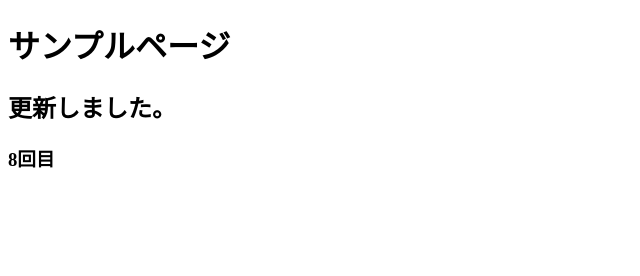
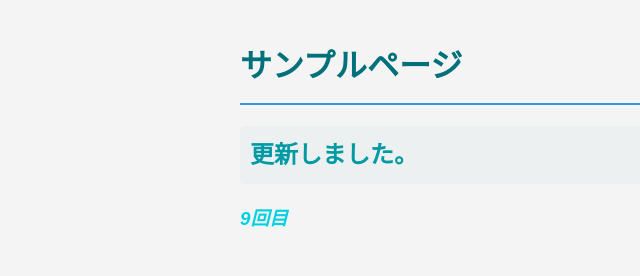
Before and after one commit to nakazt/actions_test, a plain HTML site: page docs/index.html in a window 1280 px wide. Shown: the whole page, without its empty margins (0-640 px from the left). Drawn offline with Linux system fonts and the light colour scheme.

Commit message:
aply css

```diff
--- a/docs/index.html
+++ b/docs/index.html
@@ -4,11 +4,40 @@
     <meta charset="UTF-8">
     <meta name="viewport" content="width=device-width, initial-scale=1.0">
     <title>サンプルページ</title>
+    <style>
+        body {
+            font-family: 'Arial', sans-serif;
+            line-height: 1.6;
+            color: #333;
+            max-width: 800px;
+            margin: 0 auto;
+            padding: 20px;
+            background-color: #f4f4f4;
+        }
+        h1, h2, h3 {
+            color: #2c3e50;
+        }
+        h1 {
+            border-bottom: 2px solid #3498db;
+            padding-bottom: 10px;
+            color: #00707a;
+        }
+        h2 {
+            background-color: #ecf0f1;
+            padding: 10px;
+            border-radius: 5px;
+            color: #009aa5;
+        }
+        h3 {
+            font-style: italic;
+            color: #00d1e0;
+        }
+    </style>
 </head>
 <body>
     <h1>サンプルページ</h1>
     <h2>更新しました。</h2>
-    <h3>8回目</h3>
+    <h3>9回目</h3>
 
 </body>
 </html>
```
